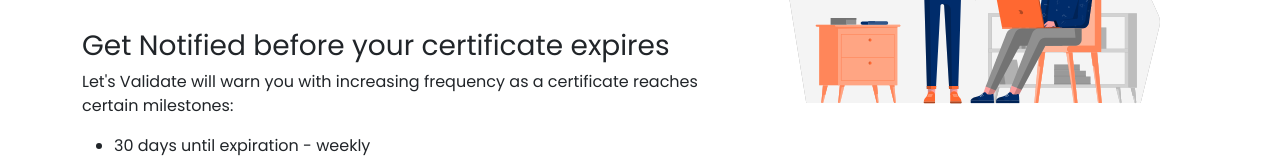
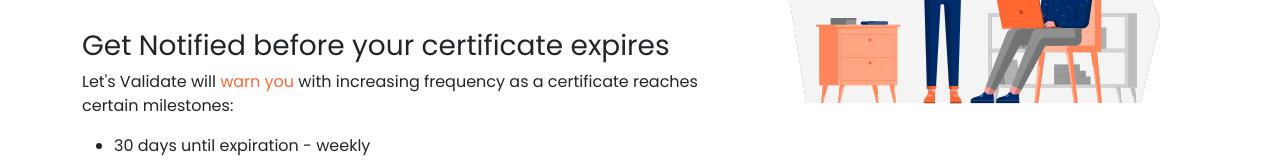
Before and after one commit to LetsValidateOrg/letsvalidate-ui, a Vue app: page / in a window 1280 px wide. Shown: the part 578-738 px from the top of the page. Built offline with nearby package versions, Linux system fonts and the light colour scheme.

Commit message:
some tooltips and changing login button url

```diff
--- a/src/components/login_button/LoginButton.vue
+++ b/src/components/login_button/LoginButton.vue
@@ -1,6 +1,6 @@
 <template>
   <div v-if="loggedIn" class="ms-4">
-    <a class="btn my-2 btn-primary" :href="cognitoUrl">Sign Out</a>
+    <a class="btn my-2 btn-primary" href="/">Sign Out</a>
   </div>
   <div v-else class="ms-4 small text-center">
     <a class="btn my-0 btn-primary" :href="cognitoUrl">Sign Up</a>
--- a/src/views/HomeView.vue
+++ b/src/views/HomeView.vue
@@ -10,7 +10,7 @@
           is no longer safe to visit.
         </p>
         <p>
-          Let's Validate is a <span class="text-secondary" data-toggle="tooltip" data-placement="top" title="Yes, Really">free</span>, cloud-based online service (SaaS) that
+          Let's Validate is a <span class="text-secondary" data-toggle="tooltip" data-placement="top" title="Free as in beer">free</span>, cloud-based online service (SaaS) that
           provides automated, daily monitoring of website certificate validity.
           Let's Validate alerts you to expired, soon-to-expire, and invalid site
           certificates.
@@ -35,7 +35,7 @@
         <br />
         <h3>Get Notified before your certificate expires</h3>
         <p>
-          Let's Validate will warn you with increasing frequency as a
+          Let's Validate will <span class="text-secondary" data-toggle="tooltip" data-placement="top" title="Via Email">warn you</span> with increasing frequency as a
           certificate reaches certain milestones:
         </p>
         <ul>
```
